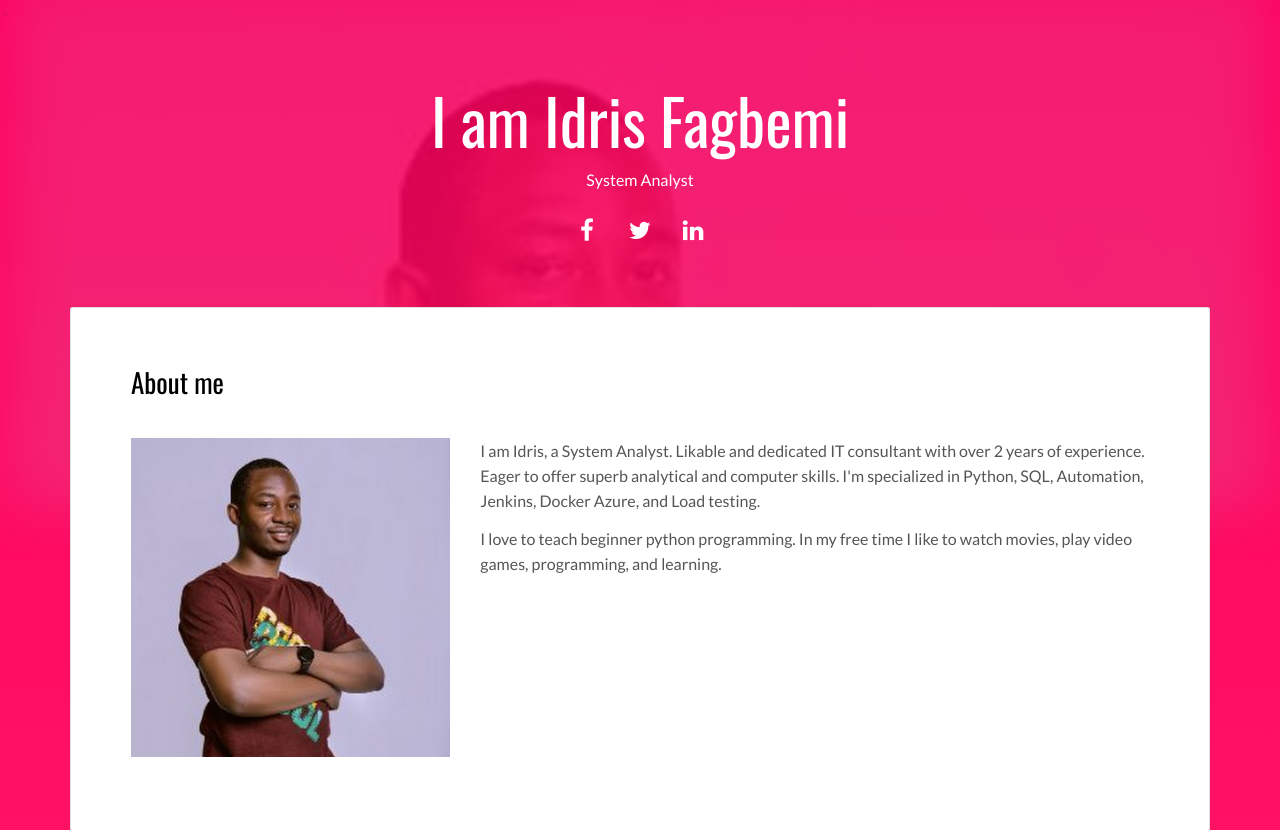
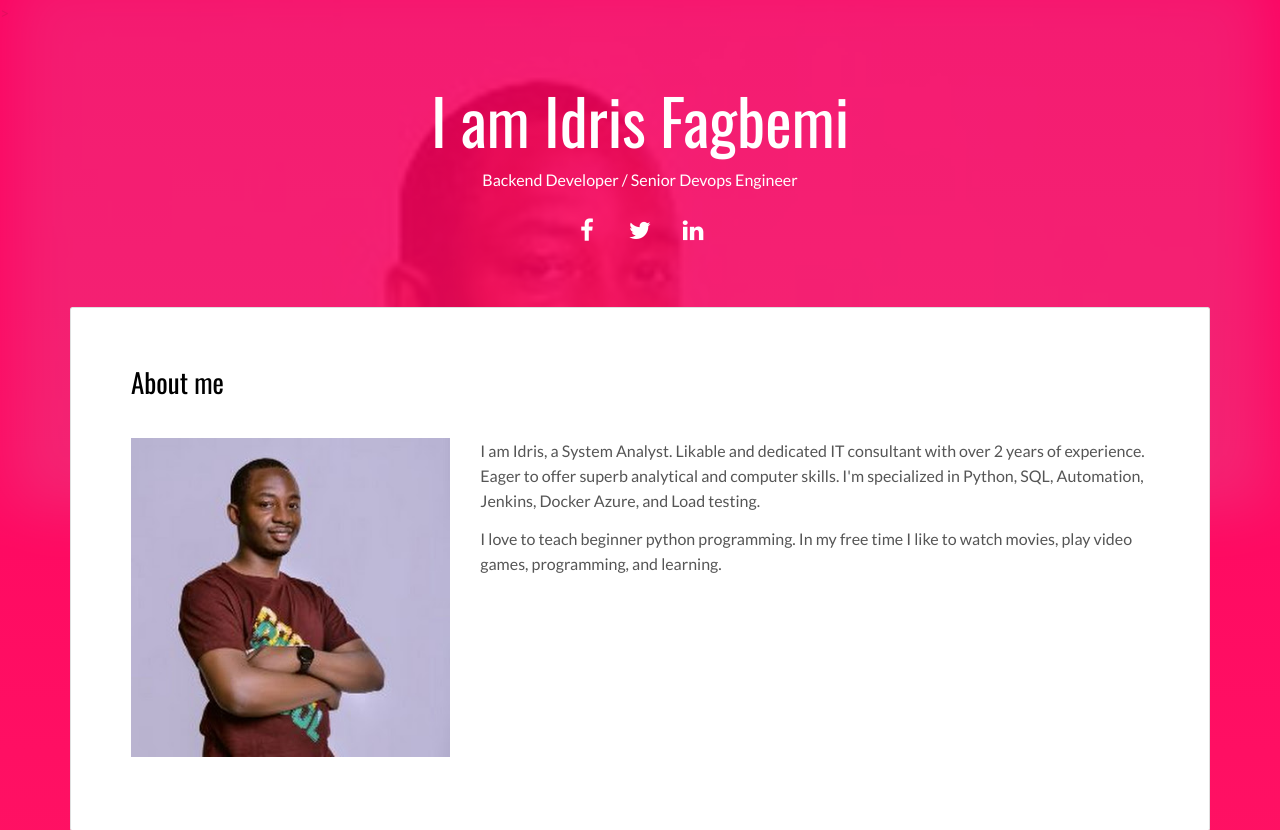
Before and after one commit to stwins60/supreme-barnacle, a Flask app: page / in a window 1280 px wide. Shown: the top 830 px of the page. Run offline with Flask 2, Linux system fonts and the light colour scheme; some libraries are stand-ins or nearby versions.

Commit message:
Updated Job Title

```diff
--- a/templates/index.html
+++ b/templates/index.html
@@ -28,7 +28,7 @@
   <header class="white-text-container section-container">
     <div class="text-center">
       <h1>I am Idris Fagbemi</h1>
-      <p>System Analyst</p>
+      <p>Backend Developer / Senior Devops Engineer</p>
       <p>
         <a class="fa-icon fa-icon-2x" href="https://facebook.com/" title="">
           <i class="fa fa-facebook"></i>
```
